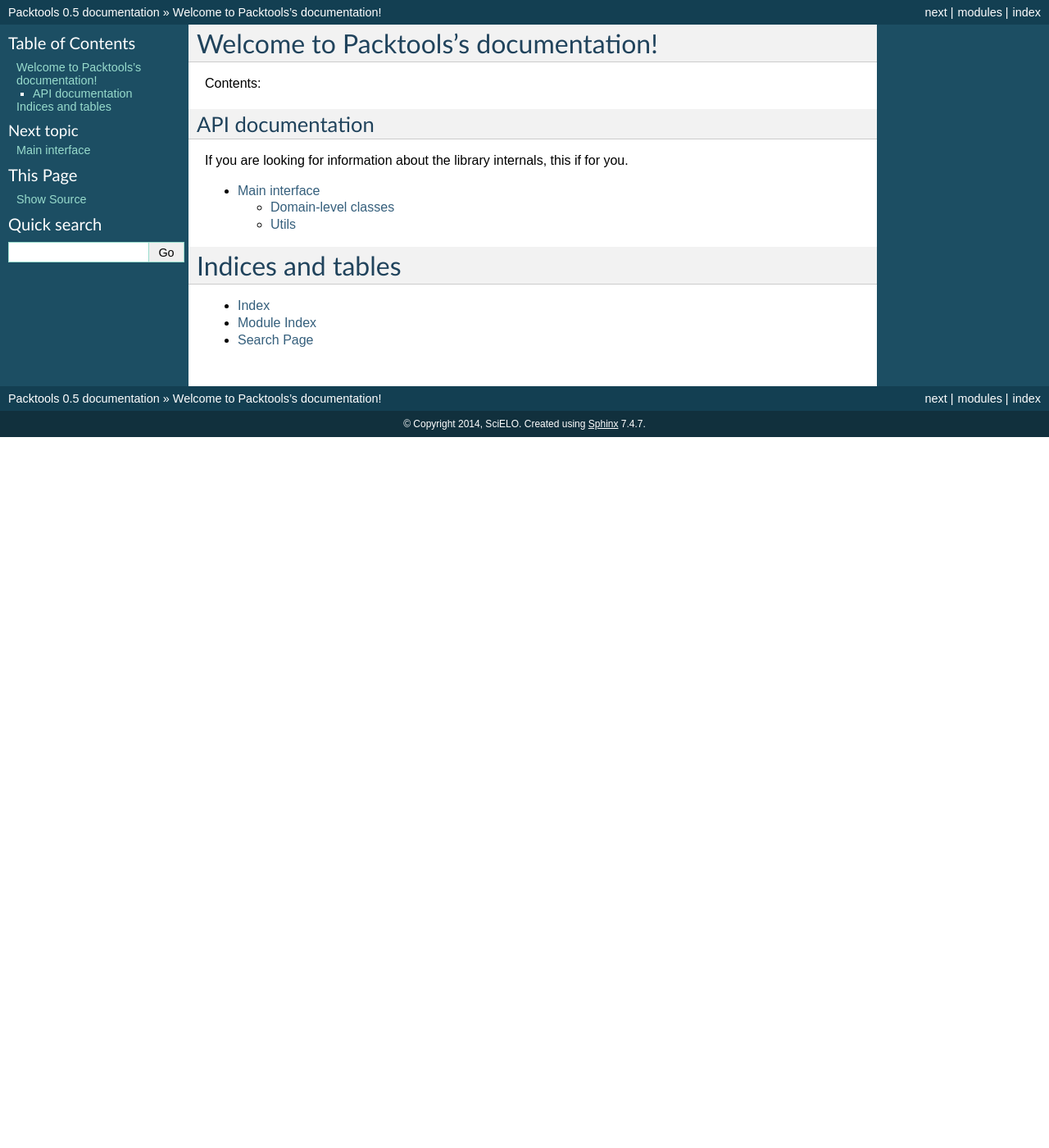
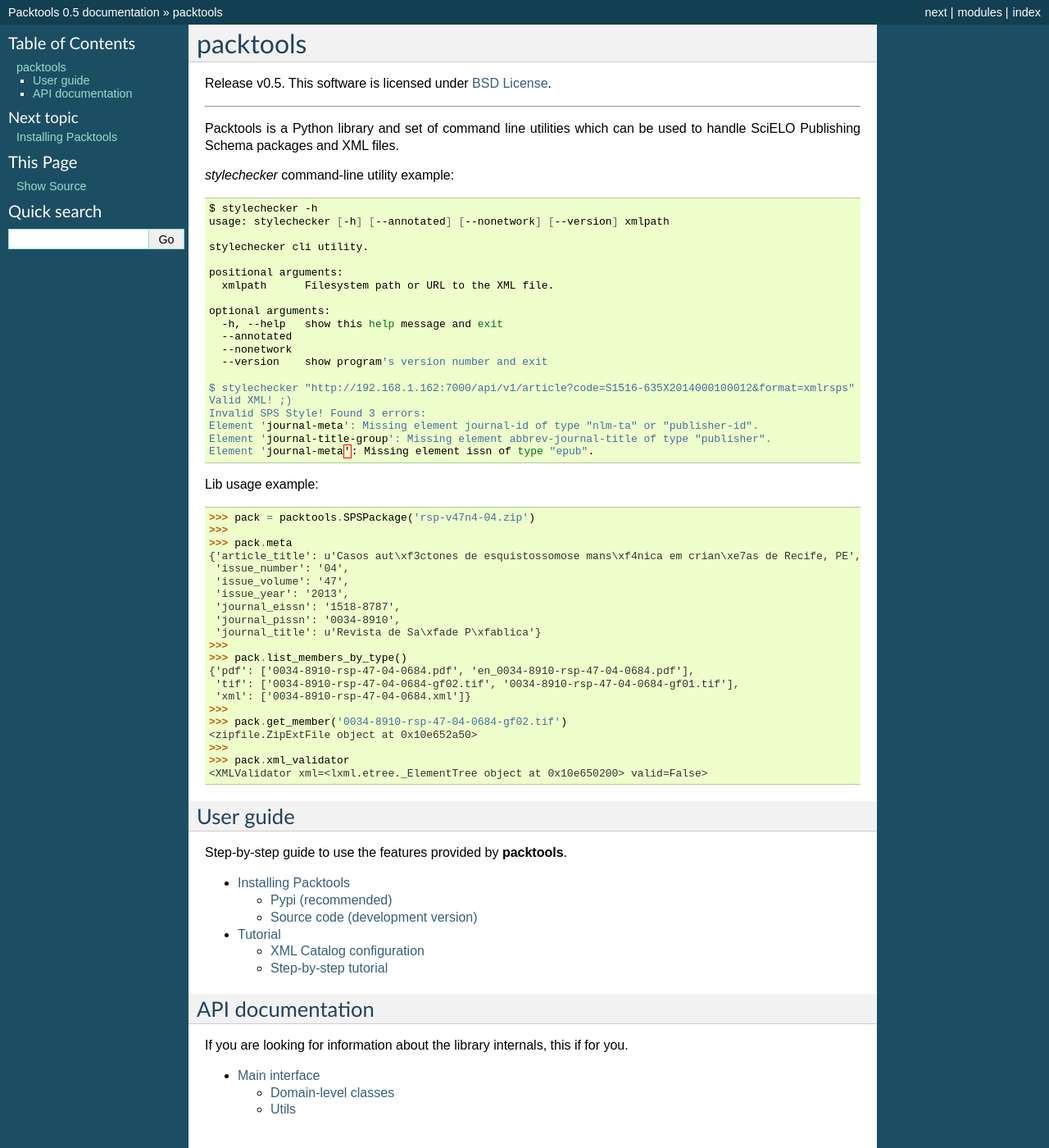
Before and after one commit to scieloorg/packtools, a Sphinx documentation site: the page built from docs/index.rst, in a window 1280 px wide and 1400 px high. Shown: the whole window at 82% size. Built offline with Sphinx 7.4.7, drawn with Linux system fonts in a browser that asks for light colours.

Commit message:
Um pouco mais de documentação

```diff
--- a/docs/index.rst
+++ b/docs/index.rst
@@ -3,13 +3,80 @@
    You can adapt this file completely to your liking, but it should at least
    contain the root `toctree` directive.
 
-Welcome to Packtools's documentation!
-=====================================
+packtools
+=========
 
-Contents:
+Release v\ |version|.
+This software is licensed under `BSD License <http://opensource.org/licenses/BSD-2-Clause>`_.
+
+----
+
+Packtools is a Python library and set of command line utilities which can be
+used to handle :term:`SciELO Publishing Schema` packages and XML files.
+
+*stylechecker* command-line utility example:
+
+.. code-block:: bash
+
+    $ stylechecker -h
+    usage: stylechecker [-h] [--annotated] [--nonetwork] [--version] xmlpath
+
+    stylechecker cli utility.
+
+    positional arguments:
+      xmlpath      Filesystem path or URL to the XML file.
+
+    optional arguments:
+      -h, --help   show this help message and exit
+      --annotated
+      --nonetwork
+      --version    show program's version number and exit
+
+    $ stylechecker "http://192.168.1.162:7000/api/v1/article?code=S1516-635X2014000100012&format=xmlrsps"
+    Valid XML! ;)
+    Invalid SPS Style! Found 3 errors:
+    Element 'journal-meta': Missing element journal-id of type "nlm-ta" or "publisher-id".
+    Element 'journal-title-group': Missing element abbrev-journal-title of type "publisher".
+    Element 'journal-meta': Missing element issn of type "epub".
+
+
+Lib usage example:
+
+.. code-block:: python
+
+    >>> pack = packtools.SPSPackage('rsp-v47n4-04.zip')
+    >>>
+    >>> pack.meta
+    {'article_title': u'Casos aut\xf3ctones de esquistossomose mans\xf4nica em crian\xe7as de Recife, PE',
+     'issue_number': '04',
+     'issue_volume': '47',
+     'issue_year': '2013',
+     'journal_eissn': '1518-8787',
+     'journal_pissn': '0034-8910',
+     'journal_title': u'Revista de Sa\xfade P\xfablica'}
+    >>>
+    >>> pack.list_members_by_type()
+    {'pdf': ['0034-8910-rsp-47-04-0684.pdf', 'en_0034-8910-rsp-47-04-0684.pdf'],
+     'tif': ['0034-8910-rsp-47-04-0684-gf02.tif', '0034-8910-rsp-47-04-0684-gf01.tif'],
+     'xml': ['0034-8910-rsp-47-04-0684.xml']}
+    >>>
+    >>> pack.get_member('0034-8910-rsp-47-04-0684-gf02.tif')
+    <zipfile.ZipExtFile object at 0x10e652a50>
+    >>>
+    >>> pack.xml_validator
+    <XMLValidator xml=<lxml.etree._ElementTree object at 0x10e650200> valid=False>
+
+
+User guide
+----------
+
+Step-by-step guide to use the features provided by **packtools**.
 
 .. toctree::
    :maxdepth: 2
+
+   install
+   quickstart
 
 
 API documentation
@@ -22,11 +89,3 @@
    :maxdepth: 2
 
    api
-
-
-Indices and tables
-==================
-
-* :ref:`genindex`
-* :ref:`modindex`
-* :ref:`search`
--- /dev/null
+++ b/docs/quickstart.rst
@@ -0,0 +1,31 @@
+Tutorial
+========
+
+XML Catalog configuration
+-------------------------
+
+An XML Catalog is a lookup mechanism which can be used to prevent network
+requests from being performed while loading external DTDs.
+
+For performance and safety, instances of ``stylechecker.XMLValidator`` do not perform
+network connections, so we strongly recommend that you set up an XML catalog,
+which translates public ids to local file URIs.
+
+*packtools* is shipped with a standard catalog. To use it, simply set the
+environment variable *XML_CATALOG_FILES* with the absolute path to
+``<packtools_dir>/packtools/catalogs/scielo-publishing-schema.xml``. This setup can
+also be made by the main Python program, so for these cases a constant pointing to
+the catalog file is also provided.
+
+.. code-block:: python
+
+    >>> import os
+    >>> from packtools.catalogs import XML_CATALOG
+    >>> os.environ['XML_CATALOG_FILES'] = XML_CATALOG
+
+
+More information at http://xmlsoft.org/catalog.html#Simple
+
+
+Step-by-step tutorial
+---------------------
```
Also changed, not shown: docs/install.rst (added, +19 -0 lines).
